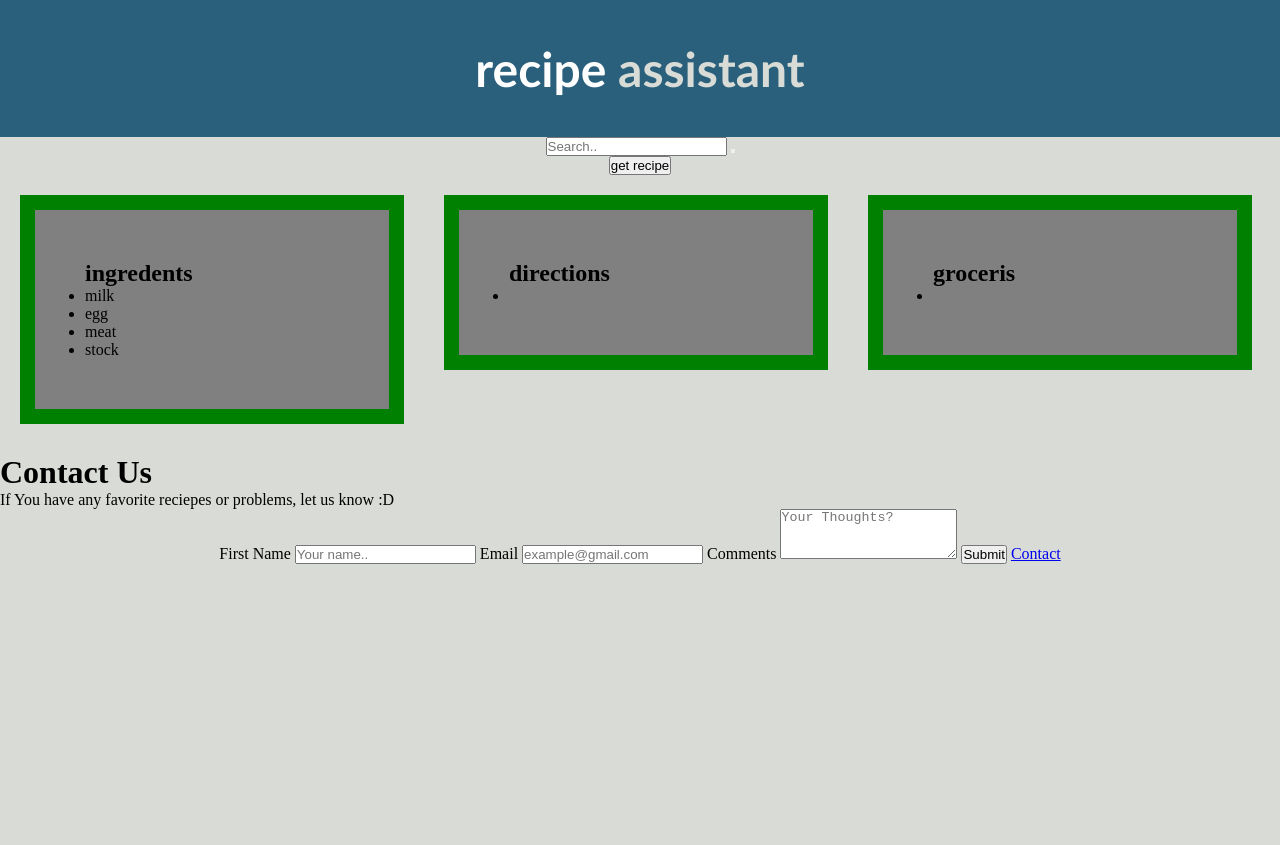
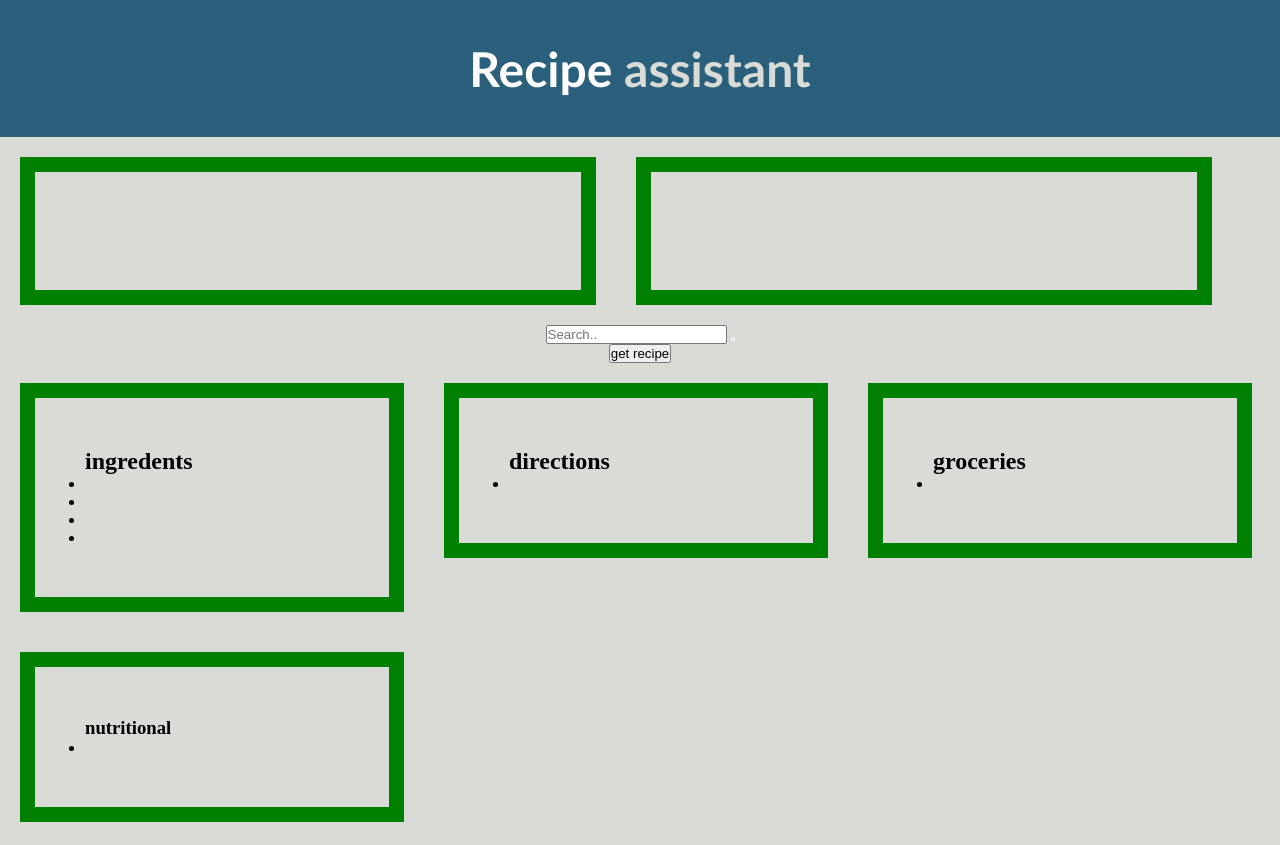
Before and after one commit to NahunM43/Project_1, a plain HTML site: page Index.HTML in a window 1280 px wide. Shown: the top 845 px of the page. Before the commit the page ends 800 px from the top, so only its background shows below. Drawn offline with Linux system fonts and the light colour scheme.

Commit message:
put the img boxes

```diff
--- a/Index.HTML
+++ b/Index.HTML
@@ -9,10 +9,18 @@
 <body>
 <header>
   <header class="header">
-<h2>recipe<span class="assistant"> assistant</span></h2>
+<h2>Recipe<span class="assistant"> assistant</span></h2>
 
 </header>
 </header>
+<div class="row">
+  <div class="column-img">
+<img src="" alt="">
+  </div>
+  <div class="column-img">
+<img src="" alt="">
+  </div>
+</div>
 
   <div class="Search Bar">
     <form>
@@ -30,10 +38,10 @@
 <article class="ingredents">
   <h2>ingredents</h2>
   <ul>
-    <li>milk</li>
-    <li>egg</li>
-    <li>meat</li>
-    <li>stock</li>
+    <li></li>
+    <li></li>
+    <li></li>
+    <li></li>
   </ul>
 </article>
 </div>
@@ -49,17 +57,25 @@
 </div>
 <div class="column">
 </article>
-<article class="groceris">
-  <h2>groceris</h2>
+<article class="groceries">
+  <h2>groceries</h2>
   <ul>
     <li>
 
     </li>
   </ul>
-</article>
+  </article>
 </div>
  </div>
 </section>
+  </div>
+  <div class="row">
+    <div class="column-middle">
+      <h3>nutritional</h3>
+      <ul>
+        <li></li>
+      </ul>
+    </div>
   </div>
   <footer class="contact us">
       <h1>Contact Us</h1>
--- a/assets/css/style.css
+++ b/assets/css/style.css
@@ -27,6 +27,22 @@ body {
     color: #d9dcd6;
 }
 
+.column-img{
+    width: 45%;
+    border: 15px solid green;
+    padding: 50px;
+    margin: 20px;
+    float: left;
+    justify-content: space-between;
+}
+
+.column-middle{
+    width: 30%;
+    border: 15px solid green;
+    padding: 50px;
+    margin: 20px;
+
+}
 
 footer{
 margin-top: 10px;
@@ -49,7 +65,6 @@ text-align: center;
     border: 15px solid green;
     padding: 50px;
     margin: 20px;
-background-color: grey;
 }
 
 .column {
```
